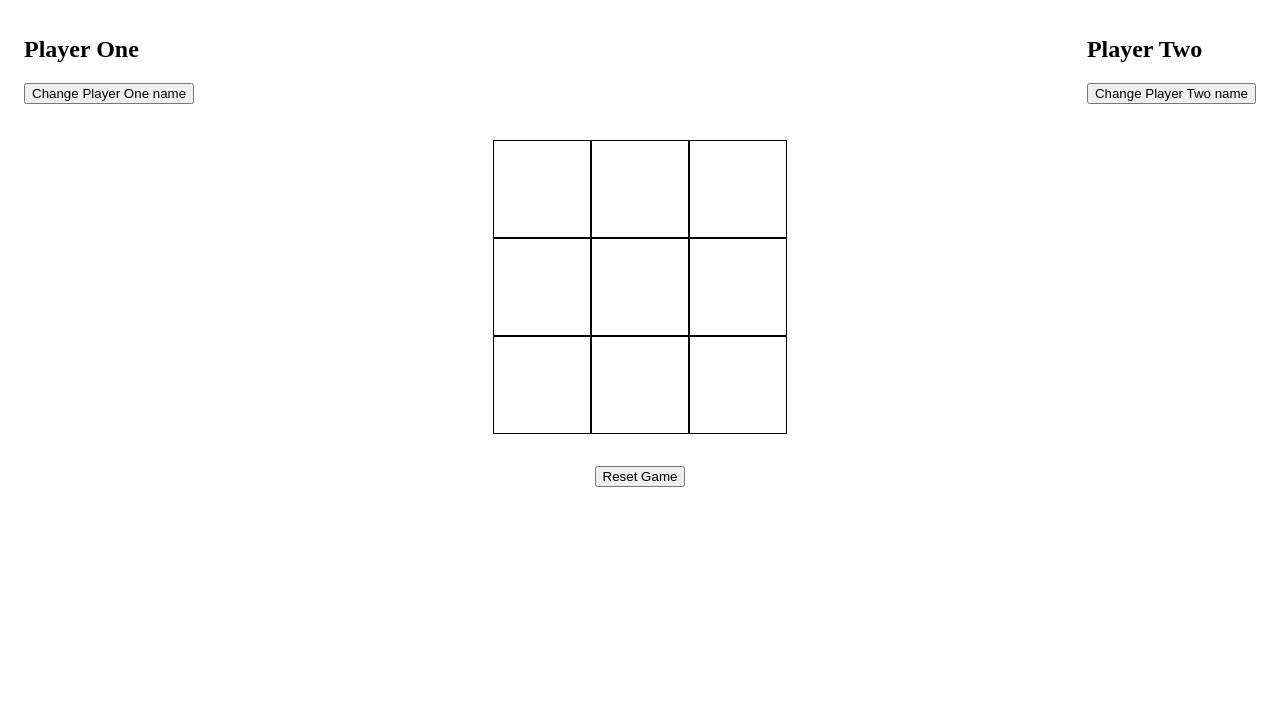
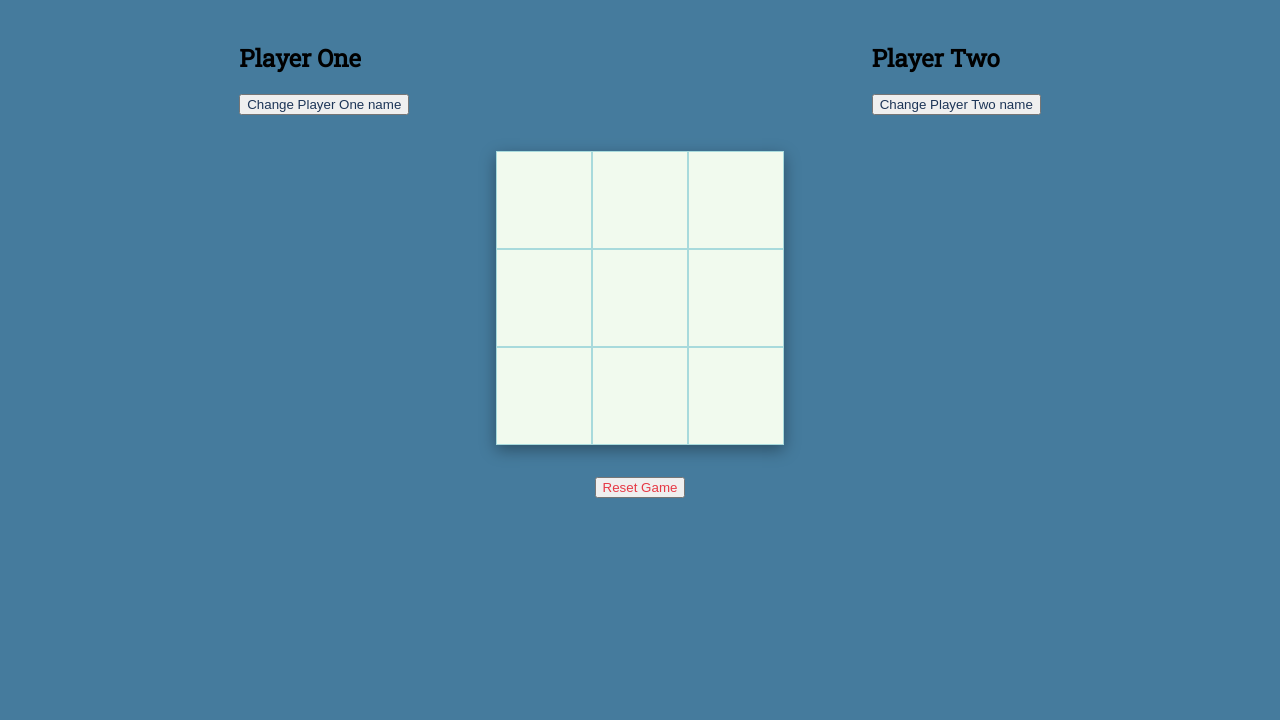
Before and after one commit to berubenic/JS-TicTacToe, a plain HTML site: page index.html in a window 1280 px wide. Shown: the part 80-800 px from the top of the page. Drawn offline with Linux system fonts and the light colour scheme.

Commit message:
finished styling

```diff
--- a/index.html
+++ b/index.html
@@ -4,13 +4,19 @@
     <meta charset="UTF-8" />
     <meta name="viewport" content="width=device-width, initial-scale=1.0" />
     <meta http-equiv="X-UA-Compatible" content="ie=edge" />
-    <title>HTML 5 Boilerplate</title>
+    <title>TicTacToe</title>
     <link rel="stylesheet" href="style.css" />
+    <link rel="preconnect" href="https://fonts.googleapis.com" />
+    <link rel="preconnect" href="https://fonts.gstatic.com" crossorigin />
+    <link
+      href="https://fonts.googleapis.com/css2?family=Roboto+Slab&display=swap"
+      rel="stylesheet"
+    />
   </head>
   <body>
-    <h1 class="title">Tic Tac Toe</h1>
+    <h1 class="title drawn">Tic Tac Toe</h1>
     <div class="form-popup" id="change_name_form_container">
-      <label for="name"
+      <label class="label" for="name"
         >Name:
         <input type="text" name="Name" id="name" placeholder="Name" />
       </label>
@@ -20,17 +26,21 @@
         name="playerNumber"
         value=""
       />
-      <button id="submit_change_name_btn">Change Name</button>
-      <button id="cancel_change_name_btn">Cancel</button>
+      <button class="button" id="submit_change_name_btn">Change Name</button>
+      <button class="button" id="cancel_change_name_btn">Cancel</button>
     </div>
     <div class="player-info-container">
       <div class="player-card">
-        <h2 id="player_one">Player One</h2>
-        <button id="player_one_change_name_btn">Change Player One name</button>
+        <h2 id="player_one" class="drawn">Player One</h2>
+        <button class="button" id="player_one_change_name_btn">
+          Change Player One name
+        </button>
       </div>
       <div class="player-card">
-        <h2 id="player_two">Player Two</h2>
-        <button id="player_two_change_name_btn">Change Player Two name</button>
+        <h2 id="player_two" class="drawn">Player Two</h2>
+        <button class="button" id="player_two_change_name_btn">
+          Change Player Two name
+        </button>
       </div>
     </div>
 
--- a/script.js
+++ b/script.js
@@ -168,7 +168,6 @@ const gameController = (function () {
 
   function gameWon() {
     player = currentPlayer();
-    console.log(player);
     announcementHeader.innerHTML = `Boom! ${player.name} wins!`;
   }
 })();
--- a/style.css
+++ b/style.css
@@ -1,11 +1,17 @@
+body {
+  font-family: "Roboto Slab", serif;
+  background-color: #457b9d;
+}
+
 .title {
   text-align: center;
+  color: #f1faee;
 }
 
 .player-info-container {
   display: flex;
   flex-direction: row;
-  justify-content: space-between;
+  justify-content: space-around;
 }
 
 .player-card {
@@ -25,11 +31,17 @@
   text-align: center;
 }
 
+.label > * {
+  margin: 0.5em;
+}
+
 .game-container {
+  width: 18em;
   display: flex;
   flex-direction: column;
-  align-items: center;
-  margin: 1em;
+  margin: 0 auto;
+  background-color: #f1faee;
+  box-shadow: rgba(0, 0, 0, 0.35) 0px 5px 15px;
 }
 
 .row {
@@ -44,6 +56,19 @@
   align-items: center;
   width: 6em;
   height: 6em;
-  border: 1px solid black;
+  border: 1.6px solid #a8dadc;
   text-align: center;
+  color: #457b9d;
 }
+
+.cell:hover {
+  background-color: #a8dadc;
+}
+
+.button {
+  color: #1d3557;
+}
+
+.reset {
+  color: #e63946;
+}
```
